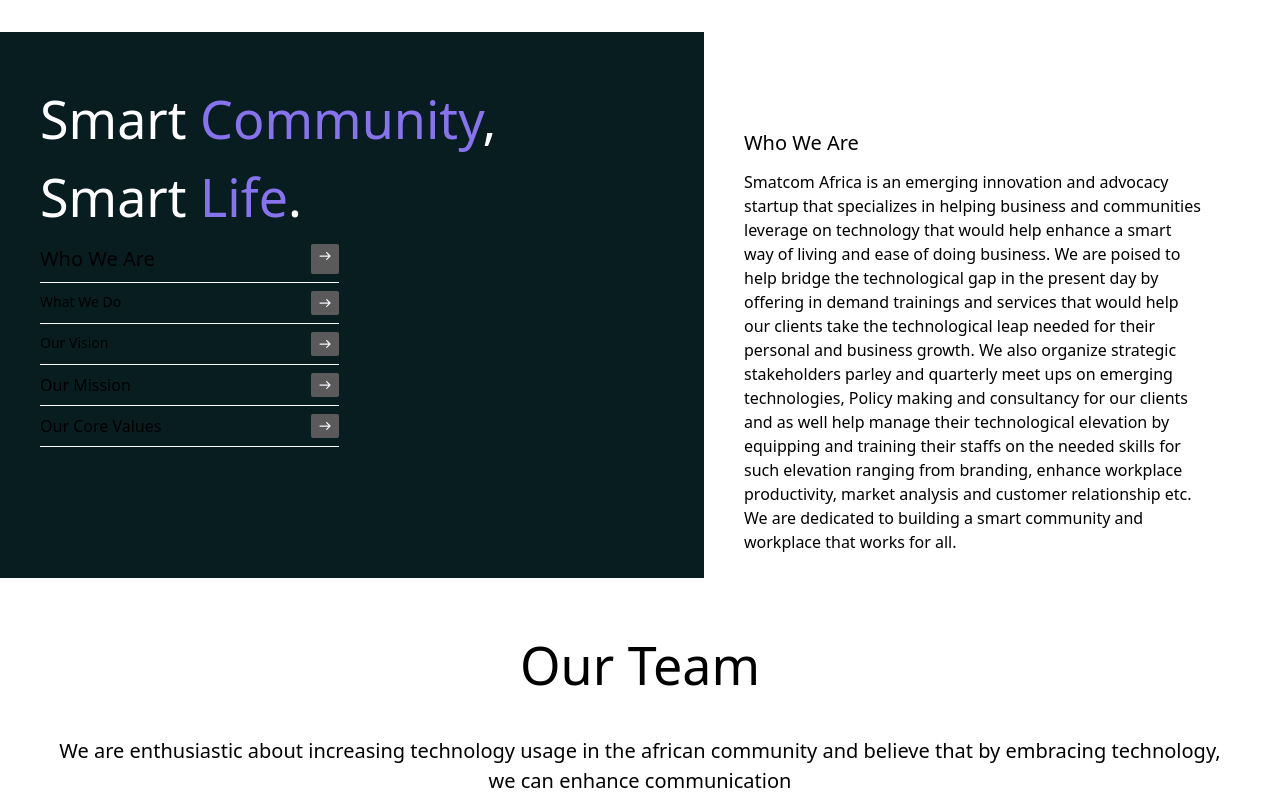
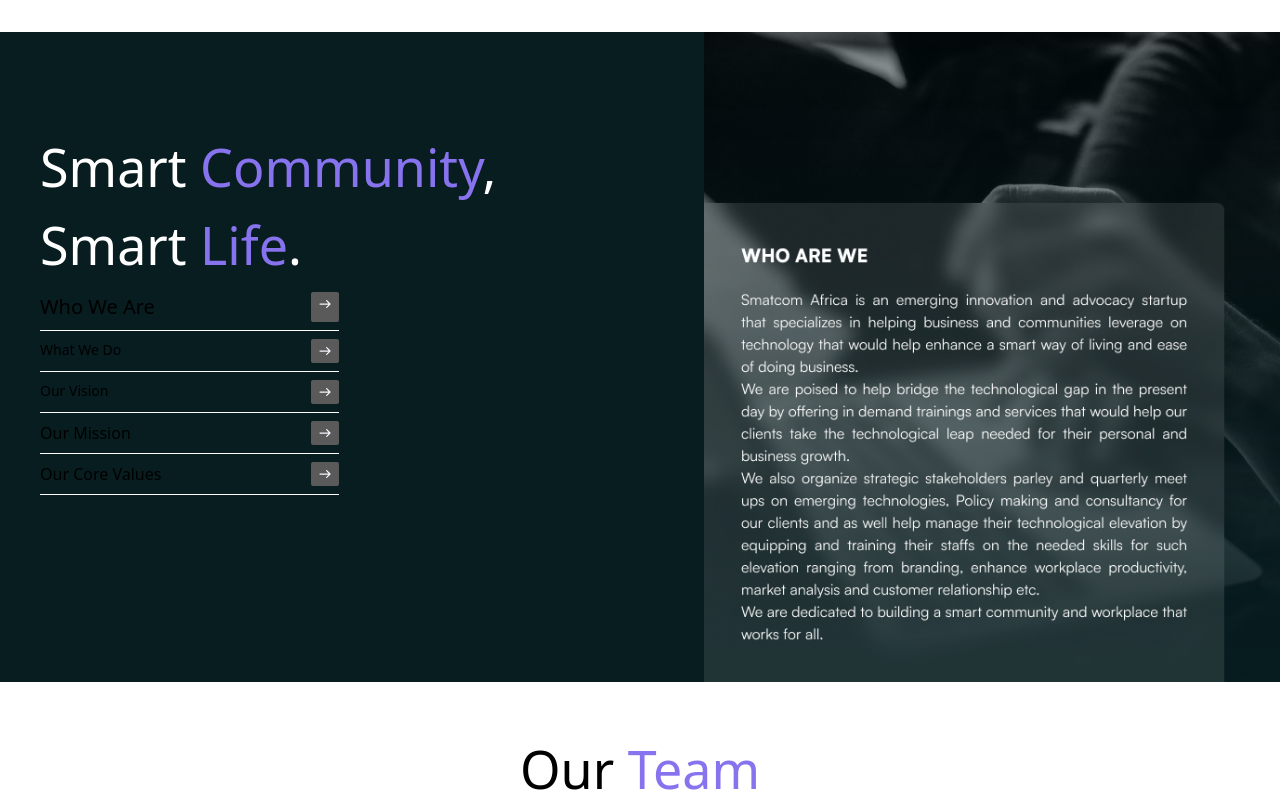
Before and after one commit to Musab1258/Smatcom-Website, a React (Create React App) app: page / in a window 1280 px wide. Shown: the part 1100-1900 px from the top of the page. Built offline with nearby package versions, Linux system fonts and the light colour scheme.

Commit message:
done with the about section

```diff
--- a/src/App.tsx
+++ b/src/App.tsx
@@ -9,6 +9,7 @@
 import ArrowLeft from './images/home/arrow_left.svg';
 import ArrowRight1 from './images/home/arrow_right1.svg';
 import ArrowRight2 from './images/home/arrow_right2.svg';
+import who_we_are from './images/home/who_we_are.png';
 import partner from './images/home/Partner.png';
 import ArrowUp from './images/home/arrow_up.svg';
 import member1 from './images/home/member1.png';
@@ -24,7 +25,7 @@
 
         <NavBar />
         <div className='px-12 pt-28 bg-[#F4F6FB] bg-img flex'>
-          <div className='w-[50%] p-12'>
+          <div className='w-[53%] p-12'>
             <p className='text-[60px] text-[#081D20]'>Smart <span className='text-[#8873EF]'>Community</span>,</p>
             <p className='mb-8 text-[60px] text-[#081D20]'>Smart <span className='text-[#8873EF]'>Life</span>.</p>
             <p className='mb-8 text-[20px]'>We are enthusiastic about increasing technology usage in the african community and believe that by embracing technology, we can enhance communication, increase access to information, and streamline many of our daily duties.</p>
@@ -90,7 +91,7 @@
 
         <div className='flex'>
 
-          <div className='bg-[#081D20] w-[55%] pl-10 py-12'>
+          <div className='bg-[#081D20] w-[55%] pl-10 py-24'>
             <p className='text-[#FFFFFF] text-[52px]'>Smart <span className='text-[#8873EF]'>Community</span>,</p>
             <p className='text-[#FFFFFF] text-[52px]'>Smart <span className='text-[#8873EF]'>Life</span>.</p>
 
@@ -150,17 +151,7 @@
           </div>
 
           <div className='w-[45%]'>
-
-            <div className='w-[90%] mt-24 mr-6 pl-10 pr-5'>
-              <p className='text-[20px]'>Who We Are</p>
-              <p className='text-[16px] pt-3 pb-6'>
-                Smatcom Africa is an emerging innovation and advocacy startup that specializes in helping business and communities leverage on technology that would help enhance a smart way of living and ease of doing business.
-                We are poised to help bridge the technological gap in the present day by offering in demand trainings and services that would help our clients take the technological leap needed for their personal and business growth.
-                We also organize strategic stakeholders parley and quarterly meet ups on emerging technologies, Policy making and consultancy for our clients and as well help manage their technological elevation by equipping and training their staffs on the needed skills for such elevation ranging from branding, enhance workplace productivity, market analysis and customer relationship etc.
-                We are dedicated to building a smart community and workplace that works for all.
-              </p>
-            </div>
-
+            <img src={who_we_are} alt="Contains text describing who we are" />
           </div>
 
         </div>
@@ -168,7 +159,7 @@
 
         <div className='p-12 text-center'>
 
-          <p className='mb-8 text-[52px]'>Our Team</p>
+          <p className='mb-8 text-[52px]'>Our <span className='text-[#8873EF]'>Team</span></p>
           <p className='mb-12 text-[20px]'>We are enthusiastic about increasing technology usage in the african community and believe that by embracing technology, we can enhance communication</p>
           <div className='flex mb-6'>
             <img src={member1} alt="team member 1" className='mr-2' />
```
Also changed, not shown: src/App.css (+9 -0 lines), src/images/home/who_we_are.png (added).
